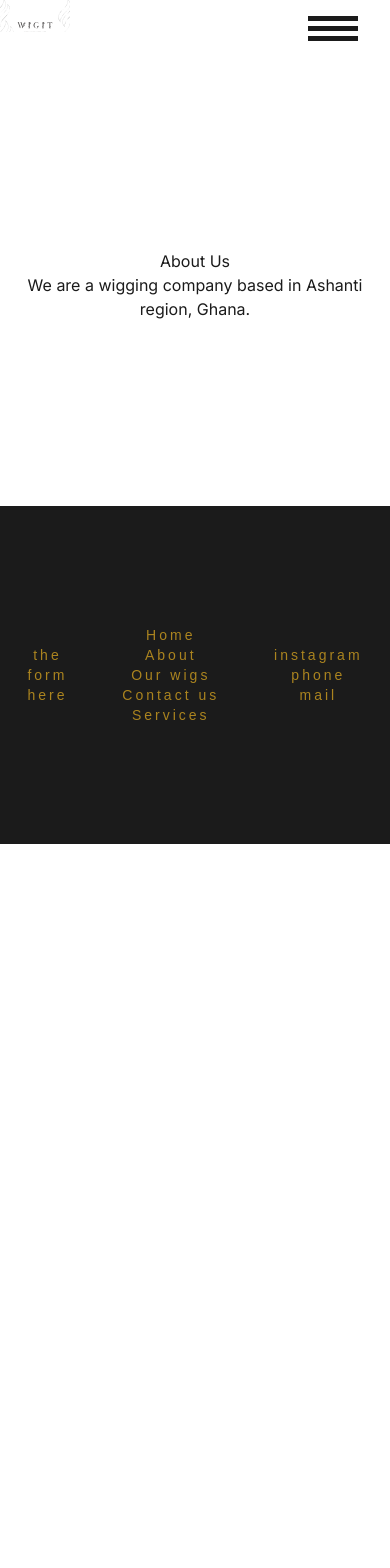
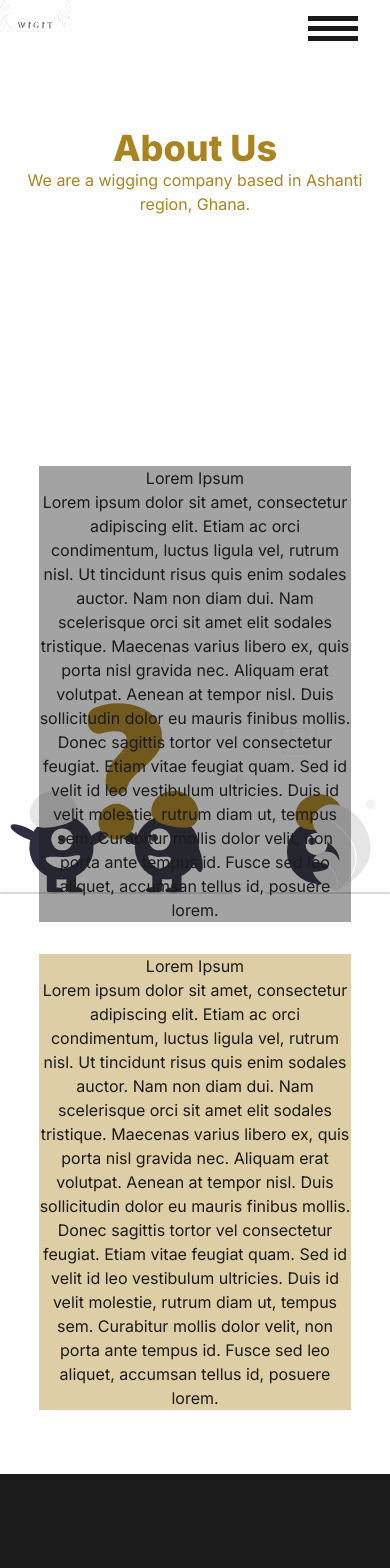
Before and after one commit to chee-zaram/wigit-webapp, a Next.js app in the folder assets/: page /about in a window 390 px wide. Shown: the top 1568 px of the page. Before the commit the page ends 844 px from the top, so only its background shows below. Built offline with nearby package versions, Linux system fonts and the light colour scheme.

Commit message:
Fix: Update signin form breakpoint

```diff
--- a/assets/app/about/page.tsx
+++ b/assets/app/about/page.tsx
@@ -1,14 +1,23 @@
 // about page
 
+export const metadata = { title: 'wigit About' };
+
 const AboutUs = () => (
-    <div className="about_page">
-        <div>
-            <h1>About Us</h1>
+    <div className="about_page w-full min-h-screen p-6 md:p-12">
+        <div className="text-accent about_page_header w-full h-[40vh]">
+            <h1 className="text-4xl font-extrabold">About Us</h1>
             <p>We are a wigging company based in Ashanti region, Ghana.</p>
         </div>
-        <div>
-            <p></p>
-            <p></p>
+        <div className='w-[80vw] mx-auto rounded md:flex'>
+            <div className="md:w-1/3 mb-8 md:mb-0 md:mr-8 min-h-[15vh] bg-dark_bg/40">
+                <p>Lorem Ipsum</p>
+                <p>Lorem ipsum dolor sit amet, consectetur adipiscing elit. Etiam ac orci condimentum, luctus ligula vel, rutrum nisl. Ut tincidunt risus quis enim sodales auctor. Nam non diam dui. Nam scelerisque orci sit amet elit sodales tristique. Maecenas varius libero ex, quis porta nisl gravida nec. Aliquam erat volutpat. Aenean at tempor nisl. Duis sollicitudin dolor eu mauris finibus mollis. Donec sagittis tortor vel consectetur feugiat. Etiam vitae feugiat quam. Sed id velit id leo vestibulum ultricies. Duis id velit molestie, rutrum diam ut, tempus sem. Curabitur mollis dolor velit, non porta ante tempus id. Fusce sed leo aliquet, accumsan tellus id, posuere lorem.</p>
+            </div>
+            <div className="md:w-2/3 selection:min-h-[15vh] bg-accent/40">
+                <p>Lorem Ipsum</p>
+                <p>Lorem ipsum dolor sit amet, consectetur adipiscing elit. Etiam ac orci condimentum, luctus ligula vel, rutrum nisl. Ut tincidunt risus quis enim sodales auctor. Nam non diam dui. Nam scelerisque orci sit amet elit sodales tristique. Maecenas varius libero ex, quis porta nisl gravida nec. Aliquam erat volutpat. Aenean at tempor nisl. Duis sollicitudin dolor eu mauris finibus mollis. Donec sagittis tortor vel consectetur feugiat. Etiam vitae feugiat quam. Sed id velit id leo vestibulum ultricies. Duis id velit molestie, rutrum diam ut, tempus sem. Curabitur mollis dolor velit, non porta ante tempus id. Fusce sed leo aliquet, accumsan tellus id, posuere lorem.</p>
+            </div>
+
         </div>
     </div>
 )
--- a/assets/app/signin/components/SignInForm.tsx
+++ b/assets/app/signin/components/SignInForm.tsx
@@ -68,11 +68,11 @@ const signInForm = () => {
     };
 
     return (
-        <section className=' md:min-w-3xl md:flex flex-wrap rounded-lg shadow-md overflow-hidden'>
+        <section className=' md:min-w-5xl md:flex flex-wrap rounded-lg shadow-md overflow-hidden'>
             <div className='md:w-1/2'>
                 <Image
                     src={ signin }
-                    alt='Wigit Company Logo'
+                    alt=''
                     width={220}
                     height={300}/>
             </div>
@@ -95,8 +95,8 @@ const signInForm = () => {
                     required={ true }
                 />
                 <Button type='submit' text='sign in' />
-                <p>Forgot password? <button className='underline pointer text-light_bg text-xs' onClick={handleResetPassword}>reset it here</button></p>
-                <p>First time? <button className='underline pointer text-light_bg text-xs' onClick={pushToSignUp}>sign up :)</button></p>
+                <p className='text-sm'>Forgot password? <button className='underline pointer text-light_bg text-xs hover:text-dark_bg' onClick={handleResetPassword}>reset it here</button></p>
+                <p className='text-sm'>First time? <button className='underline pointer text-light_bg text-xs hover:text-dark_bg' onClick={pushToSignUp}>sign up :)</button></p>
             </form>
         </section>
     )
--- a/assets/app/signin/page.tsx
+++ b/assets/app/signin/page.tsx
@@ -28,10 +28,7 @@ const signin = () => {
             <div className='mb-6 capitalize font-extrabold text-dark_bg'>
                 <h2>Welcome, please sign in</h2>
             </div>
-            { window.sessionStorage.getItem('jwt') ?
-                <h2> user profile, yaay! { window.sessionStorage.getItem('jwt') }</h2> :
                 <SignInForm />
-            }
         </main>
     )
 
--- a/assets/styles/globals.css
+++ b/assets/styles/globals.css
@@ -106,6 +106,14 @@ body {
 .logo_wrap {
   max-height: 60px;
   overflow-y: hidden;
+}
+/* about page */
+.about_page {
+    background-image: url('../public/assets/images/undraw_faq_re_31cw.svg');
+    background-attachment: fixed;
+    background-repeat: no-repeat;
+    background-size: contain;
+    background-position: center;
 }
 
 #open{
```
